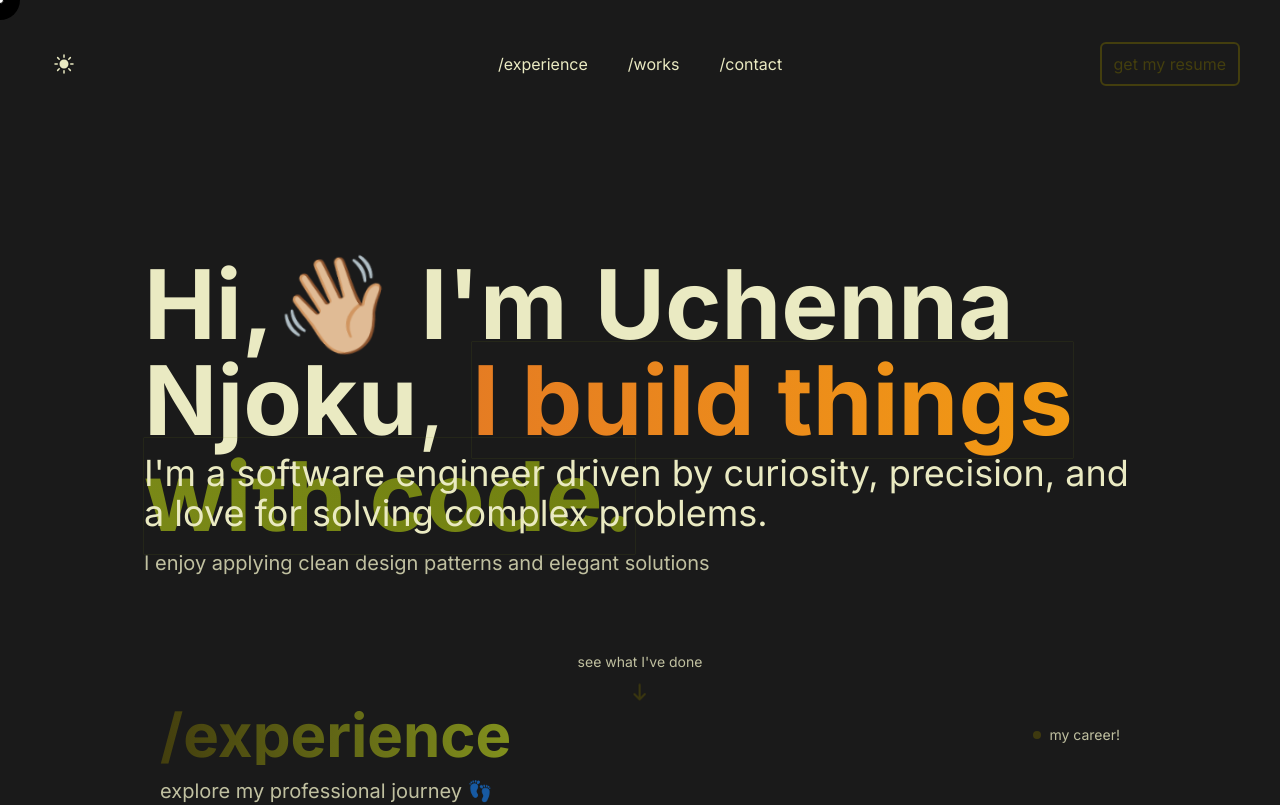
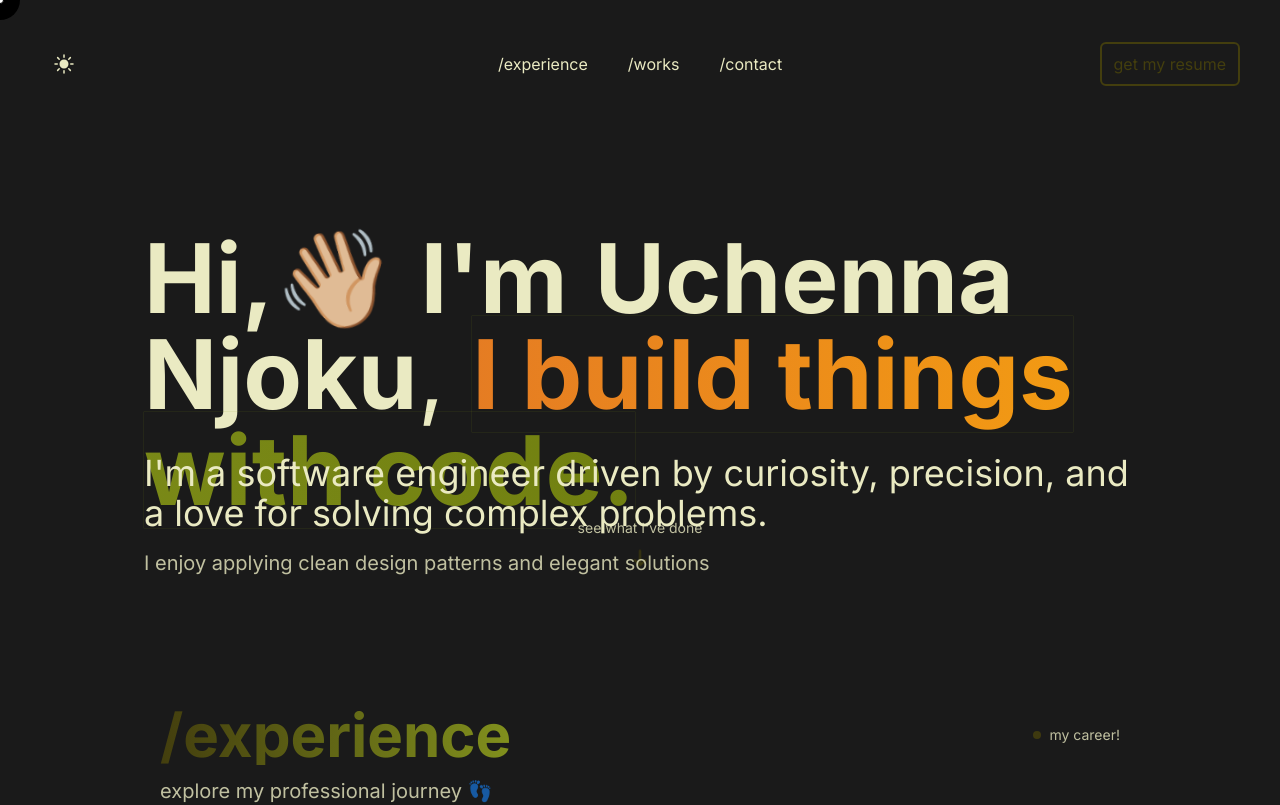
Before and after one commit to UchennaNjoku/personal-website-v2, a Next.js app: page / in a window 1280 px wide. Shown: the top 805 px of the page. Built offline with nearby package versions, Linux system fonts and the light colour scheme.

Commit message:
removing absolute positioning

```diff
--- a/src/app/page.tsx
+++ b/src/app/page.tsx
@@ -183,7 +183,7 @@
           </div>
 
           {/* Scroll Indicator */}
-          <div className="absolute bottom-24 left-1/2 transform -translate-x-1/2 flex flex-col items-center">
+          <div className="flex flex-col items-center">
             <p className="text-sm mb-2 text-text-secondary">see what I&apos;ve done</p>
             <div className="scroll-indicator">
               <svg
```
